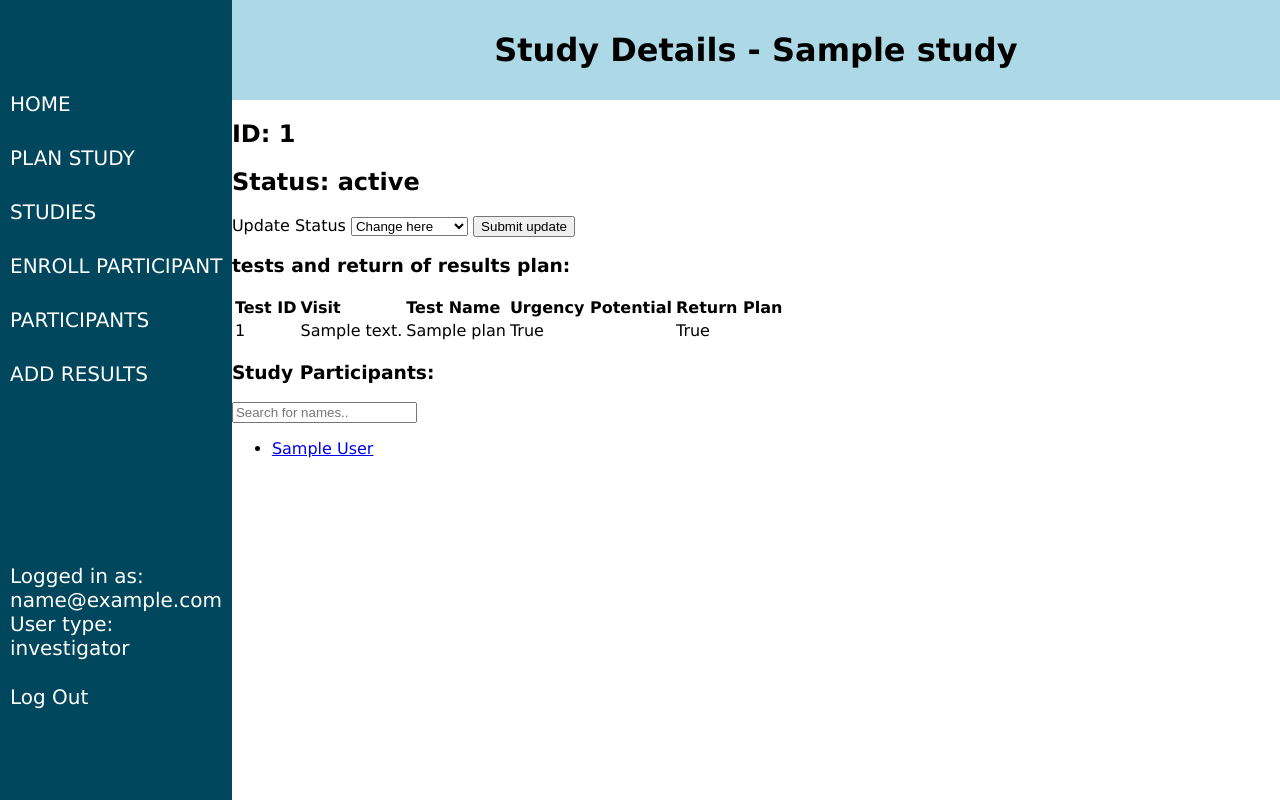
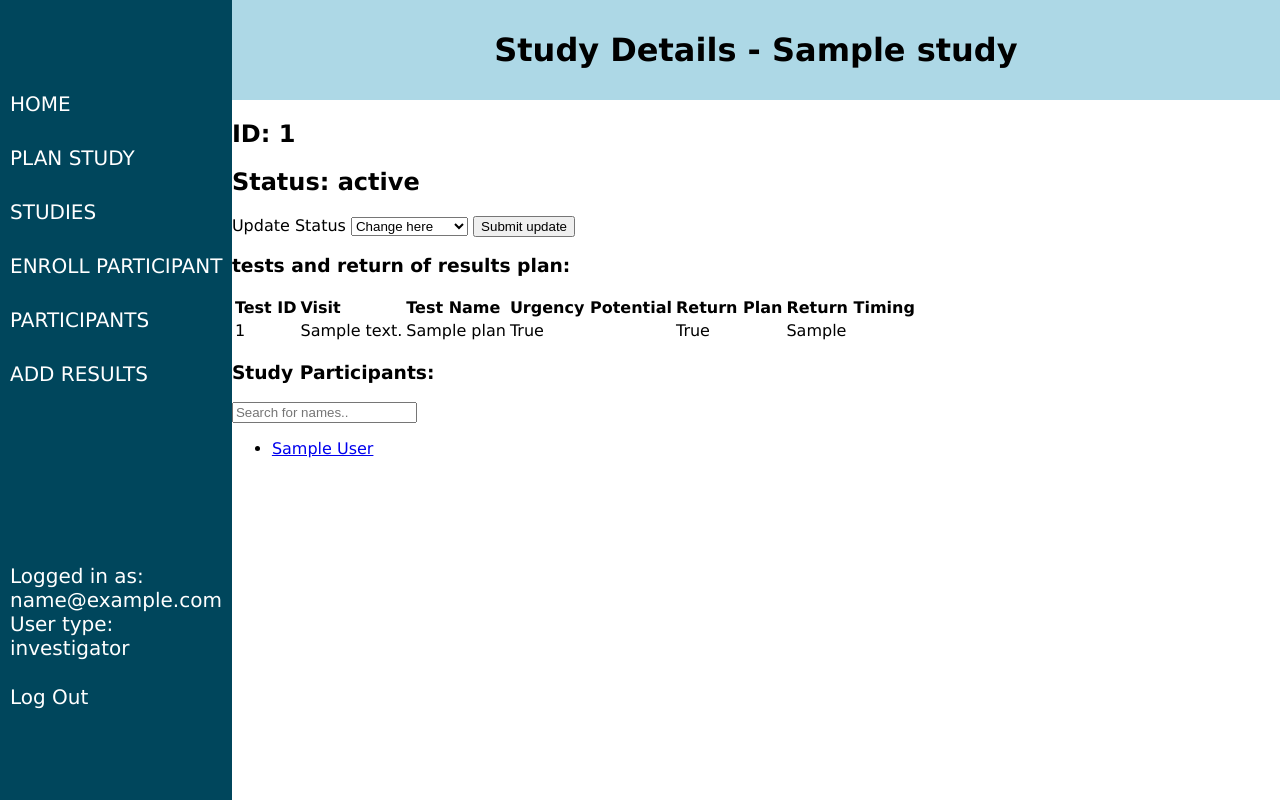
Before and after one commit to lisamartelly/return-of-results, a Flask app: page /studies/1 in a window 1280 px wide. Run offline with Flask 2, Linux system fonts and the light colour scheme; the visitor is signed in with stand-in values (Sample User, id 1); tables that the repository leaves empty hold one stand-in row (values such as "Sample post"); some libraries are stand-ins or nearby versions.

Commit message:
made return timing question dynamic

```diff
--- a/seed_database.py
+++ b/seed_database.py
@@ -62,7 +62,7 @@ for j in range(10):
         if return_plan is True:
             return_timing = choice(['during', 'after'])
         else:
-            return_timing = 'not applicable'
+            return_timing = None
         result_plan = crud.create_result_plan(
             study_id=study.study_id,
             result_category=result_category,
--- a/server.py
+++ b/server.py
@@ -281,7 +281,10 @@ def plan_study():
             else:
                 return_plan = False
 
-            return_timing = request.form.get(f"{visit}-test{i}-return_timing")
+            if return_plan == False:
+                return_timing = None
+            else:
+                return_timing = request.form.get(f"{visit}-test{i}-return_timing")
 
             crud.create_result_plan(study_id, result_category, visit, urgency_potential, return_plan, test_name, return_timing)
 
--- a/templates/study_details.html
+++ b/templates/study_details.html
@@ -30,6 +30,7 @@
                     <td><b>Test Name</b></td>
                     <td><b>Urgency Potential</b></td>
                     <td><b>Return Plan</b></td>
+                    <td><b>Return Timing</b></td>
                 </tr>
             </thead>
             <tbody>
@@ -40,6 +41,7 @@
                     <td>{{result_plan.test_name}}</td>
                     <td>{{result_plan.urgency_potential}}</td>
                     <td>{{result_plan.return_plan}}</td>
+                    <td>{{result_plan.return_timing}}</td>
                 </tr>
                 {% endfor %}
             </tbody>
```
Also changed, not shown: templates/planning-3.html (+12 -8 lines).
